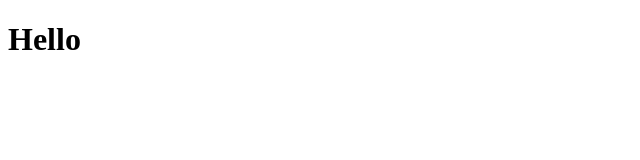
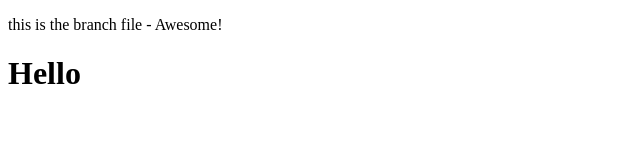
Before and after one commit to TurtleScouting/day1, a plain HTML site: page index.html in a window 1280 px wide. Shown: the whole page, without its empty margins (0-640 px from the left). Drawn offline with Linux system fonts and the light colour scheme.

Commit message:
branch edit one test

```diff
--- a/index.html
+++ b/index.html
@@ -5,6 +5,7 @@
     <meta http-equiv="X-UA-Compatible" content="IE=edge">
     <meta name="viewport" content="width=device-width, initial-scale=1.0">
     <title>Document</title>
+    <P>this is the branch file - Awesome!</P>
 </head>
 <body>
     <h1>Hello</h1>
```
